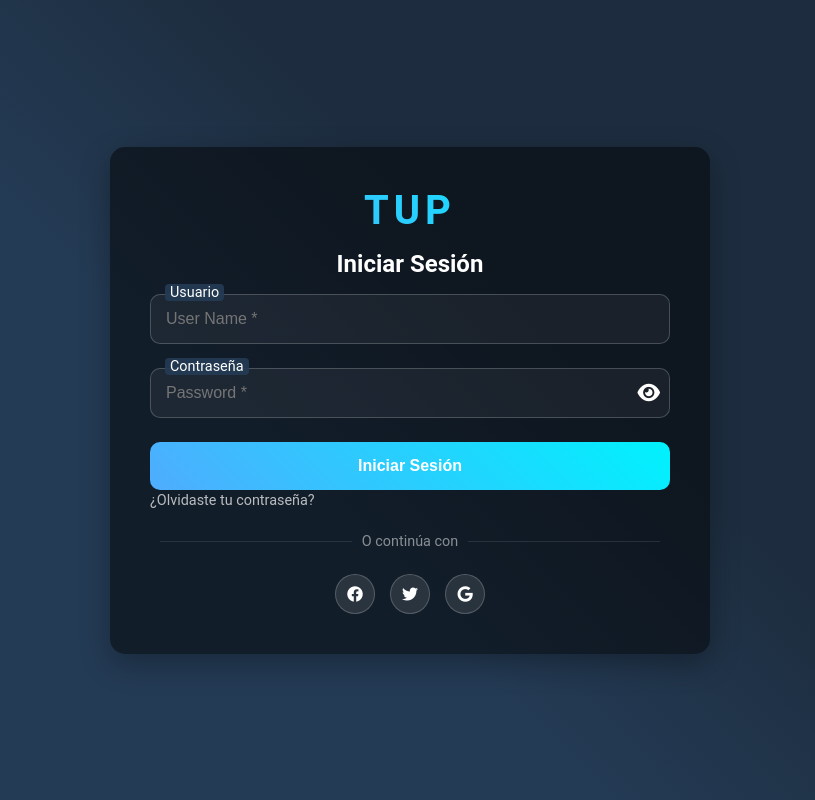
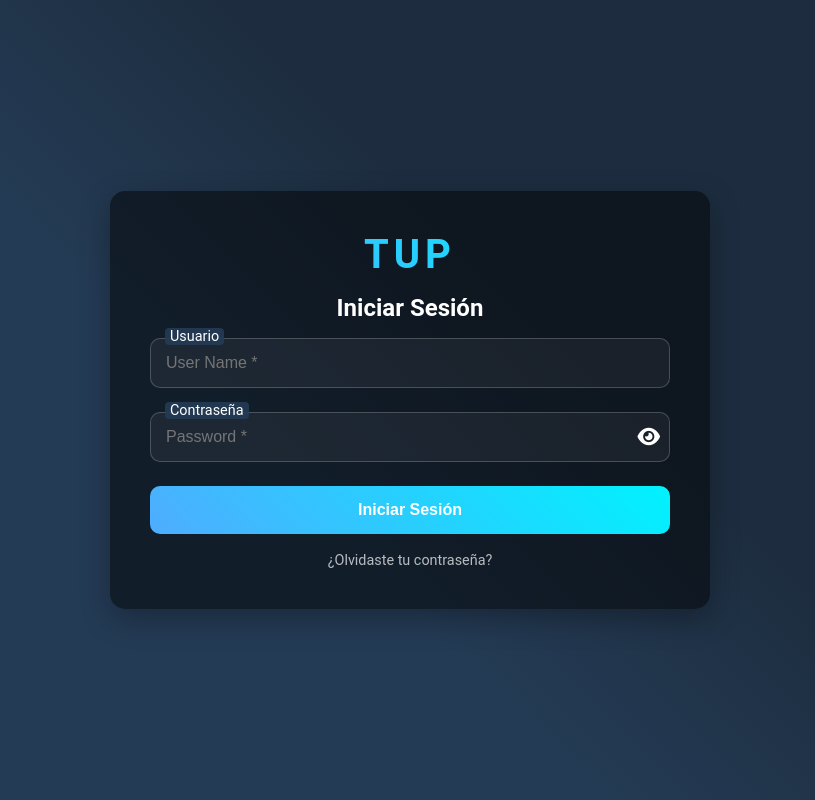
Before and after one commit to teodc888/TpiAlumnos-Front, a website: page login.html in a window 1280 px wide. Shown: the whole page, without its empty margins (230-1045 px from the left). Drawn offline with Linux system fonts and the light colour scheme.

Commit message:
css edit

```diff
--- a/css/login.css
+++ b/css/login.css
@@ -136,46 +136,9 @@ h1 {
     text-decoration: underline;
 }
 
-/* Estilos para el Divider y las redes sociales */
-.divider {
-    margin: 1.5rem 0;
-    display: flex;
-    align-items: center;
-    color: rgba(255, 255, 255, 0.5);
-    font-size: 0.9rem;
-}
-
-.divider::before,
-.divider::after {
-    content: '';
-    flex: 1;
-    height: 1px;
-    background: rgba(255, 255, 255, 0.1);
-    margin: 0 10px;
-}
-
-.social-login {
-    display: flex;
-    gap: 15px;
-    justify-content: center;
-}
-
-.social-button {
-    width: 40px;
-    height: 40px;
-    border-radius: 50%;
-    background: rgba(255, 255, 255, 0.1);
-    display: flex;
-    align-items: center;
-    justify-content: center;
-    border: 1px solid rgba(255, 255, 255, 0.2);
-    cursor: pointer;
-    transition: all 0.3s ease;
-}
-
-.social-button:hover {
-    background: rgba(255, 255, 255, 0.2);
-    transform: translateY(-2px);
+.password-olv {
+    text-align: center;
+    margin-top: 1rem;
 }
 
 /* Media Query para pantallas más pequeñas */
@@ -200,14 +163,4 @@ h1 {
         padding: 12px;
         font-size: 0.95rem;
     }
-
-    .login-button {
-        padding: 12px;
-        font-size: 0.95rem;
-    }
-
-    .social-button {
-        width: 35px;
-        height: 35px;
-    }
 }
--- a/login.html
+++ b/login.html
@@ -31,17 +31,9 @@
             <button type="submit" class="login-button btn btn-primary btn-block btn-lg">Iniciar Sesión</button>
 
             <!-- Enlace de olvido de contraseña -->
-            <a href="#" class="forgot-password">¿Olvidaste tu contraseña?</a>
-
-            <!-- Divider -->
-            <div class="divider">O continúa con</div>
-
-            <!-- Botones para login con redes sociales -->
-            <div class="social-login">
-                <div class="social-button"><i class="fab fa-facebook"></i></div>
-                <div class="social-button"><i class="fab fa-twitter"></i></div>
-                <div class="social-button"><i class="fab fa-google"></i></div>
-            </div>
+             <div class="password-olv">
+                <a href="#" class="forgot-password">¿Olvidaste tu contraseña?</a>
+             </div>
         </form>
     </div>
     <script src="./js/login.js"></script>
```
